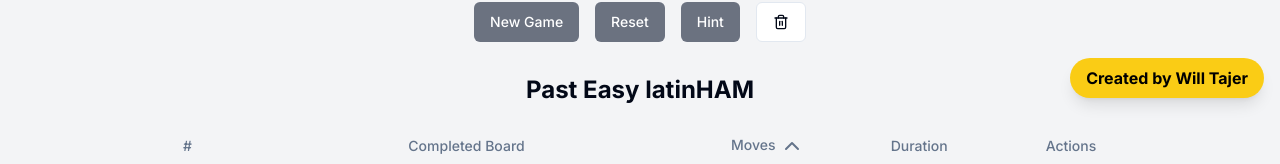
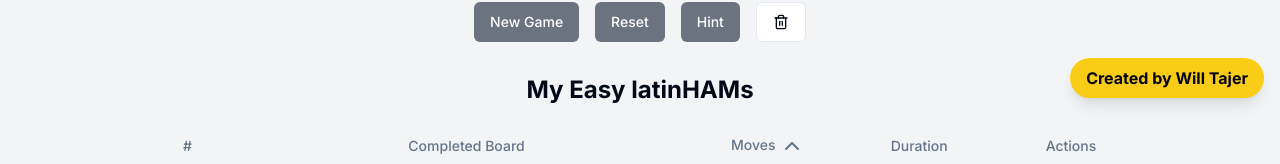
Before and after one commit to willtajer/latinHAM, a Next.js app: page / in a window 1280 px wide. Both pictures are taken after a click on the button "Easy". Shown: the part 686-850 px from the top of the page. Built offline with nearby package versions, Linux system fonts and the light colour scheme.

Commit message:
changed title of leaderboard to My difficult latinHAMs

```diff
--- a/components/Leaderboard.tsx
+++ b/components/Leaderboard.tsx
@@ -86,7 +86,7 @@ export function Leaderboard({ entries, difficulty, onViewCompletedBoard, onDownl
 
   return (
     <div className="w-full max-w-5xl mx-auto px-4 mb-20">
-      <h2 className="text-2xl font-bold mb-4 text-center">Past {difficulty.charAt(0).toUpperCase() + difficulty.slice(1)} latinHAM</h2>
+      <h2 className="text-2xl font-bold mb-4 text-center">My {difficulty.charAt(0).toUpperCase() + difficulty.slice(1)} latinHAMs</h2>
       <div className="overflow-x-auto">
         <Table className="w-full">
           <TableHeader>
```
